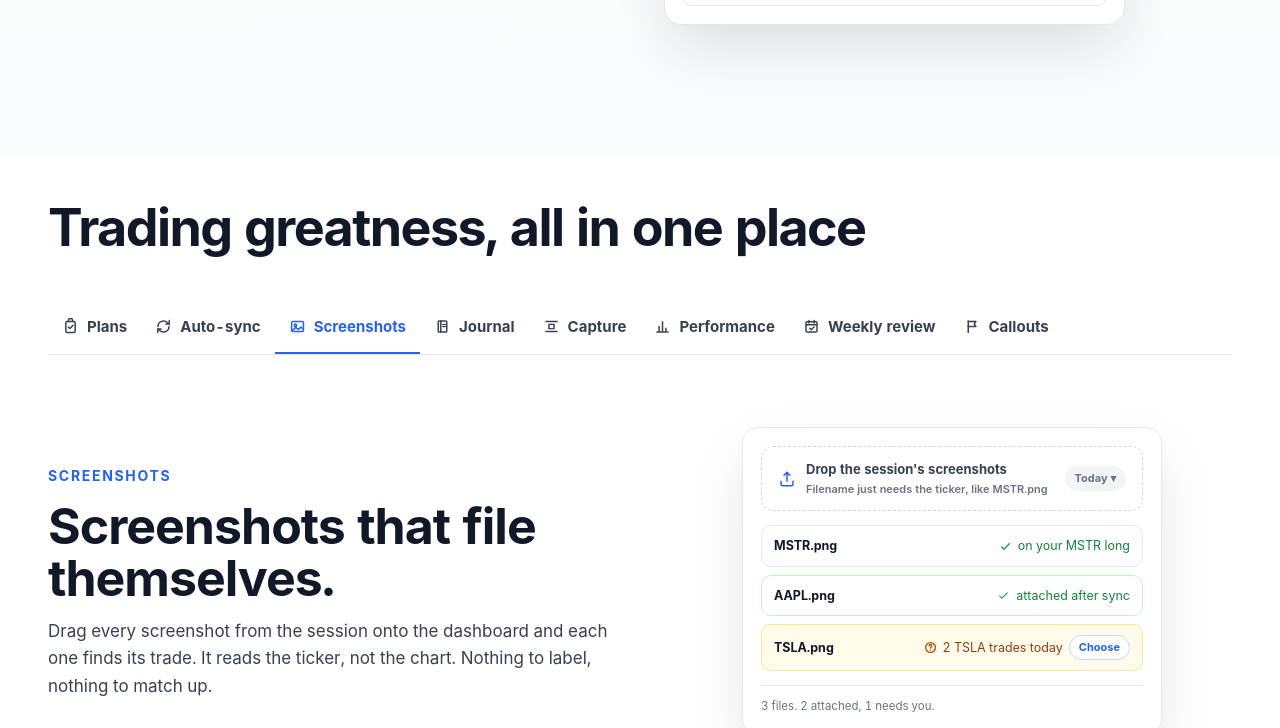
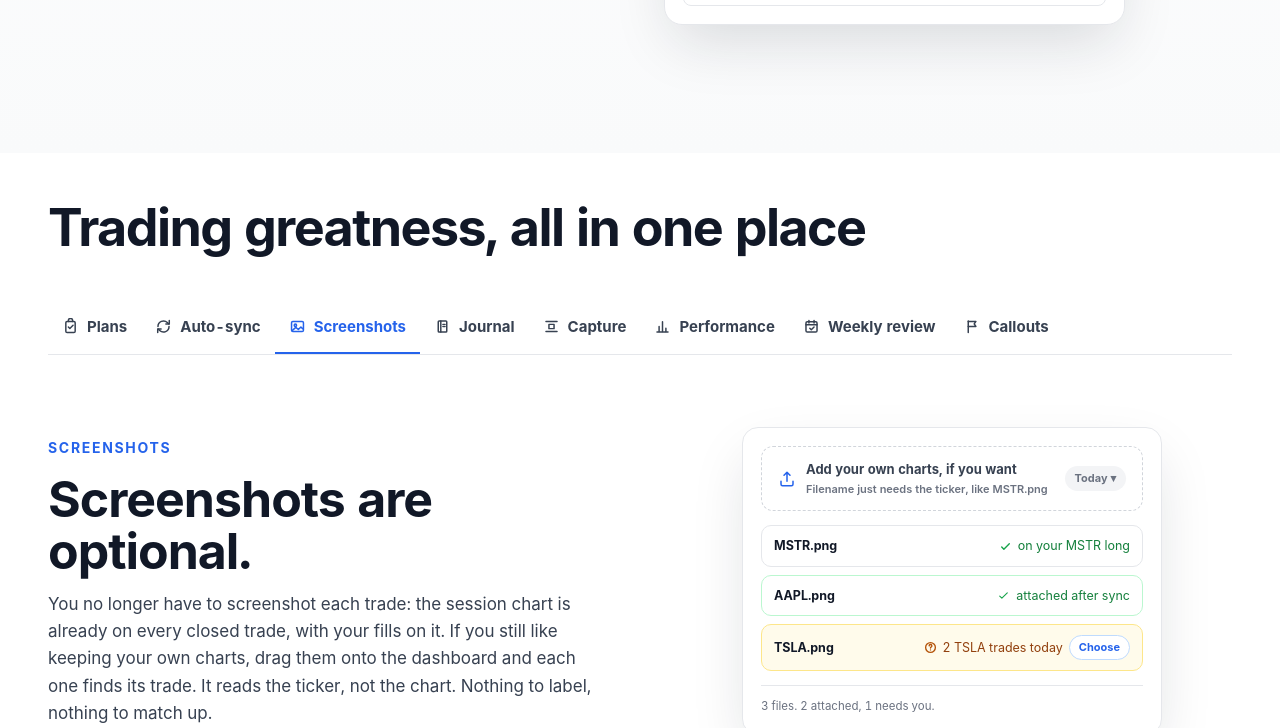
Before and after one commit to unicorntrader/ct3000-landing, a plain HTML site: page index.html in a window 1280 px wide. Both pictures are taken after a click on the tab "Screenshots". Shown: the part 642-1370 px from the top of the page. Drawn offline with Linux system fonts and the light colour scheme; a web font is replaced by a local one.

Commit message:
Copy: screenshots are optional now that every closed trade has a session chart
Co-Authored-By: Claude Sonnet 5.5 <noreply@anthropic.com>

```diff
--- a/index.html
+++ b/index.html
@@ -1736,14 +1736,14 @@
           <div class="tab-panel" data-panel="screenshots">
             <div class="tab-panel-text">
             <span class="section-eyebrow">Screenshots</span>
-            <h3 class="reveal-row">Screenshots that file themselves.</h3>
-            <p class="reveal-row">Drag every screenshot from the session onto the dashboard and each one finds its trade. It reads the ticker, not the chart. Nothing to label, nothing to match up.</p>
+            <h3 class="reveal-row">Screenshots are optional.</h3>
+            <p class="reveal-row">You no longer have to screenshot each trade: the session chart is already on every closed trade, with your fills on it. If you still like keeping your own charts, drag them onto the dashboard and each one finds its trade. It reads the ticker, not the chart. Nothing to label, nothing to match up.</p>
             </div>
           <div class="drop-demo reveal-row" aria-hidden="true">
             <div class="drop-zone">
               <svg viewBox="0 0 24 24"><path d="M12 15V3M8 7l4-4 4 4M4 15v4a2 2 0 0 0 2 2h12a2 2 0 0 0 2-2v-4"/></svg>
               <div class="dz-text">
-                <span class="dz-title">Drop the session's screenshots</span>
+                <span class="dz-title">Add your own charts, if you want</span>
                 <span class="dz-hint">Filename just needs the ticker, like MSTR.png</span>
               </div>
               <span class="drop-day">Today ▾</span>
```
Also changed, not shown: blog-first-week.html (+1 -1 lines), faq.html (+2 -2 lines).
